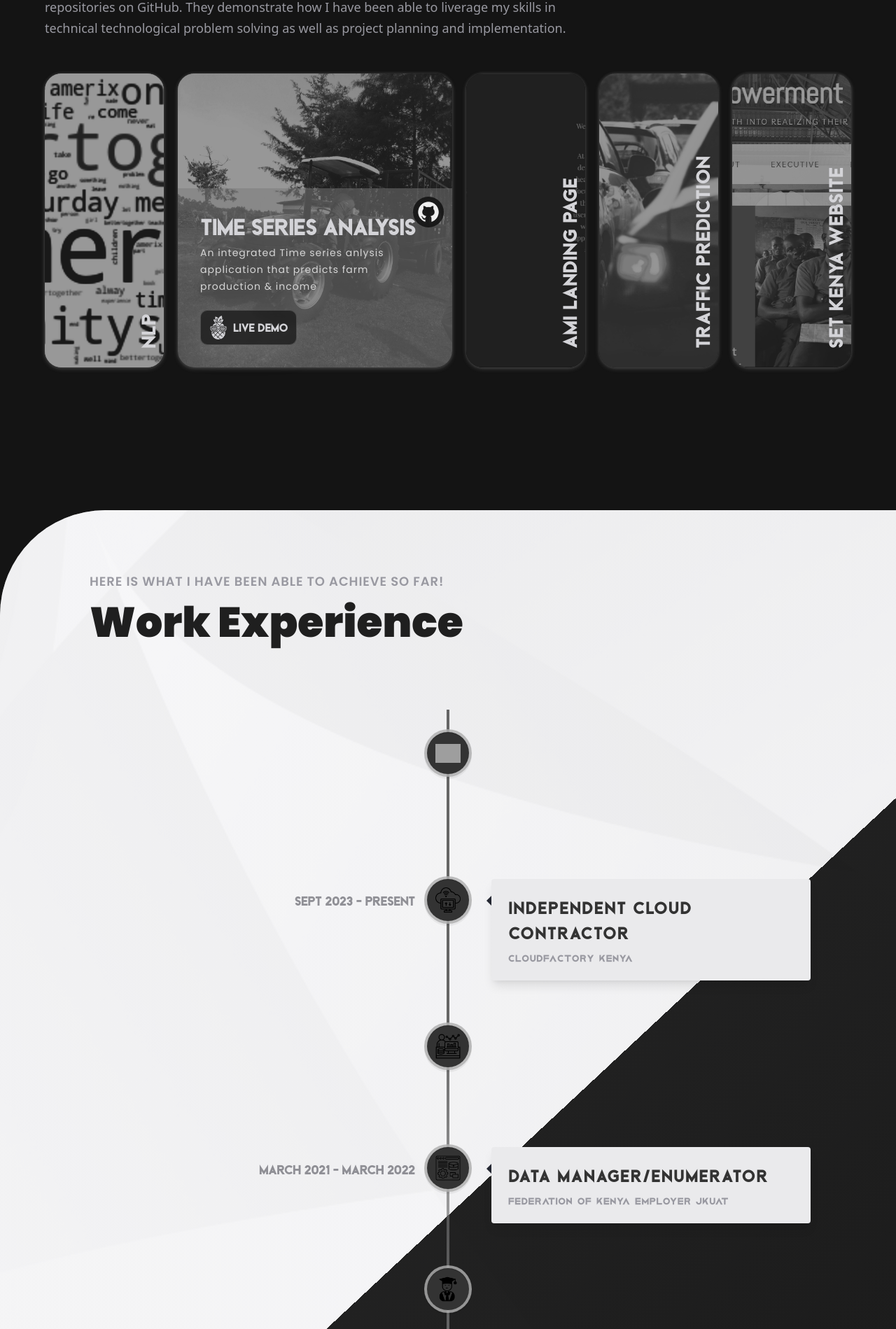
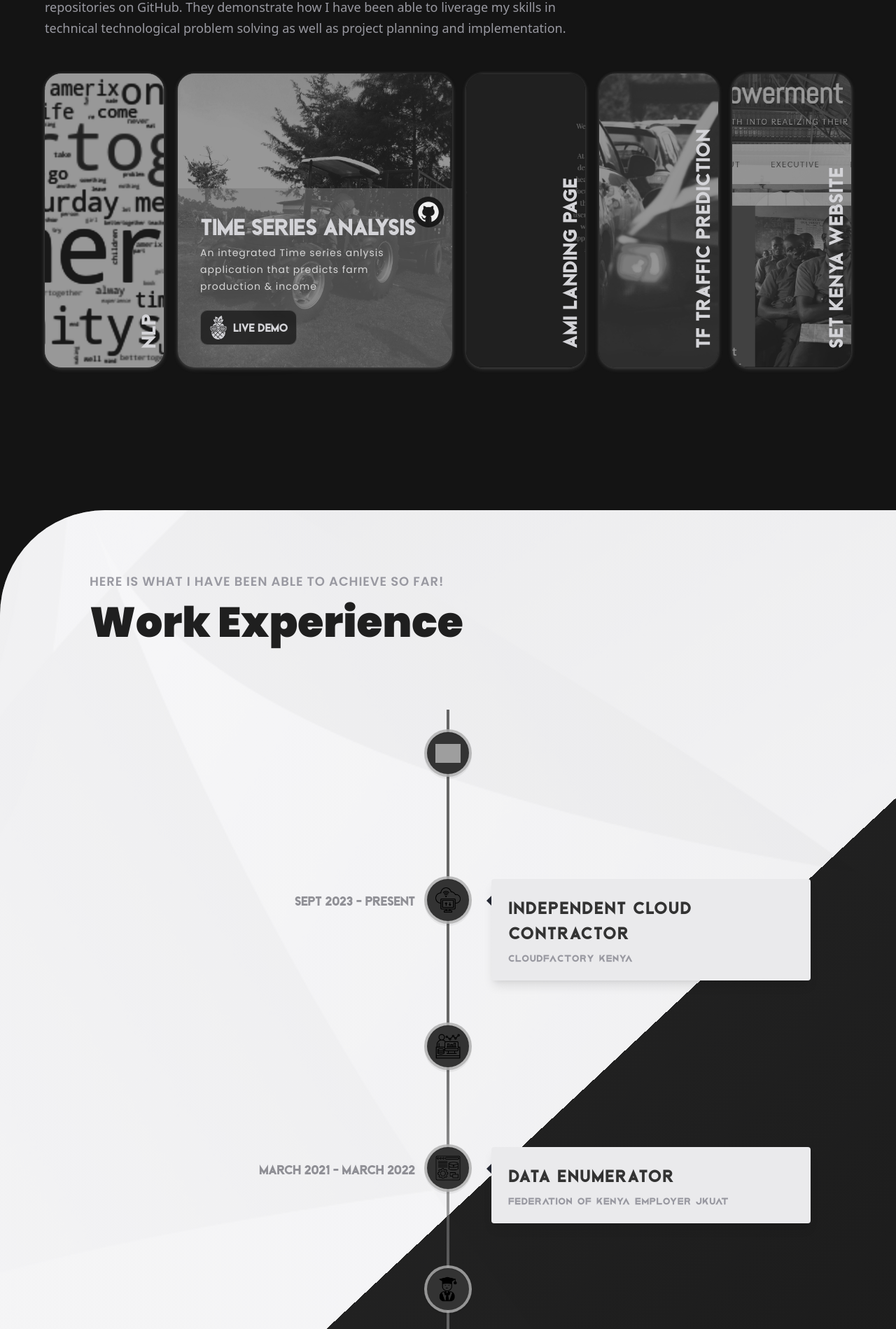
Before and after one commit to wessware/portfolio_24, a React (Vite) app: page / in a window 1280 px wide. Shown: the part 1953-3852 px from the top of the page at 70% size. Built offline with nearby package versions, Linux system fonts and the light colour scheme; grey boxes are pictures that could not be loaded.

Commit message:
constants update

```diff
--- a/src/constants/index.js
+++ b/src/constants/index.js
@@ -145,7 +145,7 @@ const experiences = [
     date: 'Aug 2021 - Aug 2023',
   },
   {
-    title: 'Data Manager/Enumerator',
+    title: 'Data Enumerator',
     company_name: 'Federation of Kenya Employer JKUAT',
     icon: manager,
     iconBg: '#333333',
@@ -230,7 +230,7 @@ const projects = [
   },
   {
     id: 'project-4',
-    name: 'Traffic Prediction',
+    name: 'TF Traffic Prediction',
     description: `TensorFlow machine learning models that predict traffic on road sections.`,
     tags: [
       {
```
